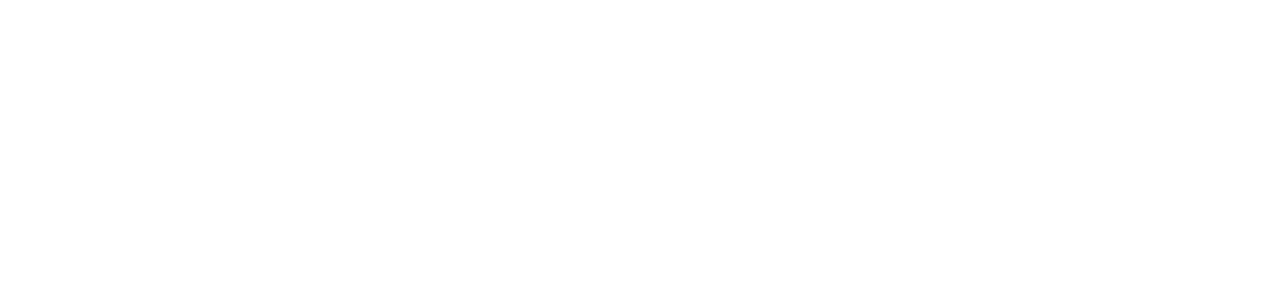
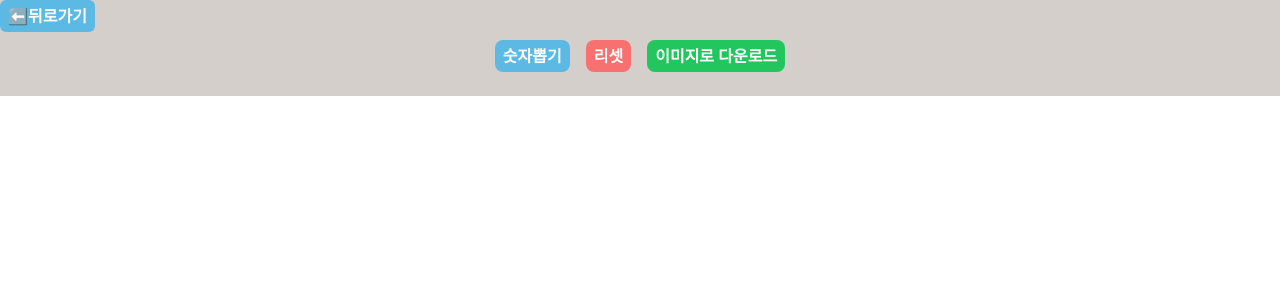
Before and after one commit to cjfal2/djp, a React (Vite) app in the folder front/: page /lotto in a window 1280 px wide. Before the commit this address had no page. Shown: the top 300 px of the page. Built offline with nearby package versions, Linux system fonts and the light colour scheme.

Commit message:
240724-로또기능완

```diff
--- a/front/package.json
+++ b/front/package.json
@@ -10,6 +10,7 @@
     "preview": "vite preview"
   },
   "dependencies": {
+    "html2canvas": "^1.4.1",
     "react": "^18.3.1",
     "react-dom": "^18.3.1",
     "react-router-dom": "^6.25.0"
--- a/front/src/App.tsx
+++ b/front/src/App.tsx
@@ -2,6 +2,7 @@ import { BrowserRouter, Route, Routes } from "react-router-dom";
 import "./App.css";
 import MainPage from "./main_page/MainPage";
 import RcpMain from "./rsp_game/RcpMain";
+import LottoMain from './lotto_game/LottoMain';
 
 export default function App() {
   return (
@@ -11,6 +12,7 @@ export default function App() {
           {/* 위에서부터 순서대로 찾아짐  */}
           <Route path="/" element={<MainPage />} />
           <Route path="/rsp" element={<RcpMain />} />
+          <Route path="/lotto" element={<LottoMain />} />
         </Routes>
       </BrowserRouter>
     </div>
--- a/front/src/lotto_game/LottoMain.tsx
+++ b/front/src/lotto_game/LottoMain.tsx
@@ -1,12 +1,112 @@
+import { useRef, useState } from "react";
 import BackButton from "../basic/backButton";
+import html2canvas from "html2canvas";
 
 export default function LottoMain() {
+  const [numberSets, setNumberSets] = useState<number[][]>([]);
+
+  // 6개 고르고 넘버셋에 추가
+  const generateNumbers = () => {
+    if (numberSets.length >= 10) {
+      return; // 최대 10개의 세트까지만 허용
+    }
+
+    const newNumbers: Set<number> = new Set();
+    while (newNumbers.size < 6) {
+      const randomNum = Math.floor(Math.random() * 45) + 1;
+      newNumbers.add(randomNum);
+    }
+
+    const sortedNumbers = Array.from(newNumbers).sort((a, b) => a - b);
+    setNumberSets([...numberSets, sortedNumbers]);
+  };
+
+  // 리셋
+  const resetNumbers = () => {
+    setNumberSets([]);
+  };
+
+  // 다운로드
+  const lottoNumbersRef = useRef<HTMLDivElement | null>(null);
+
+  const handleDownloadImage = () => {
+    const element = lottoNumbersRef.current;
+    if (element) {
+      html2canvas(element).then((canvas) => {
+        const link = document.createElement("a");
+        link.href = canvas.toDataURL("image/png");
+        link.download = "lotto_numbers.png";
+        document.body.appendChild(link); // 링크를 문서에 추가
+        link.click();
+        document.body.removeChild(link); // 클릭 후 링크를 제거
+      }).catch(err => {
+        console.error("html2canvas error:", err);
+      });
+    } else {
+      console.error("Element is null");
+    }
+  };
+
   return (
     <div className="w-full">
-    <BackButton />
-    <div className="w-full flex justify-center items-center">
+      <BackButton />
+      <div className="w-full flex flex-col justify-center items-center">
+        <span>
+          <button
+            onClick={generateNumbers}
+            className="m-2 px-2 py-1 rounded-lg bg-main text-white font-semibold"
+          >
+            {`숫자뽑기`}
+          </button>
+          <button
+            onClick={resetNumbers}
+            className="m-2 px-2 py-1 rounded-lg bg-red-400 text-white font-semibold"
+          >
+            리셋
+          </button>
+          <button
+            onClick={handleDownloadImage}
+            className="m-2 px-2 py-1 rounded-lg bg-green-500 text-white font-semibold"
+          >
+            이미지로 다운로드
+          </button>
+        </span>
+        <div ref={lottoNumbersRef} className="mt-4">
+          {numberSets.map((set, index) => (
+            <div
+              key={index}
+              className="flex justify-center items-center space-x-4 mb-4"
+            >
+              <h3 className="font-bold">세트 {index + 1}</h3>
+              {set.map((number: number, idx: number) => {
+                let bgColor: string = "";
+                if (number >= 1 && number <= 10) {
+                  bgColor = "bg-yellow-500";
+                } else if (number >= 11 && number <= 20) {
+                  bgColor = "bg-blue-500";
+                } else if (number >= 21 && number <= 30) {
+                  bgColor = "bg-red-500";
+                } else if (number >= 31 && number <= 40) {
+                  bgColor = "bg-gray-500";
+                } else if (number >= 41 && number <= 45) {
+                  bgColor = "bg-green-500";
+                }
 
+                return (
+                  <div
+                    key={idx}
+                    className={`w-12 h-12 flex items-center justify-center rounded-full ${bgColor}`}
+                  >
+                    <span className="text-lg font-bold bg-white text-black rounded-full w-7 h-w-7 flex items-center justify-center">
+                      {number}
+                    </span>
+                  </div>
+                );
+              })}
+            </div>
+          ))}
+        </div>
+      </div>
     </div>
-  </div>
-  )
+  );
 }
```
Also changed, not shown: 1 other file (tests, documents, lock files or other folders).
